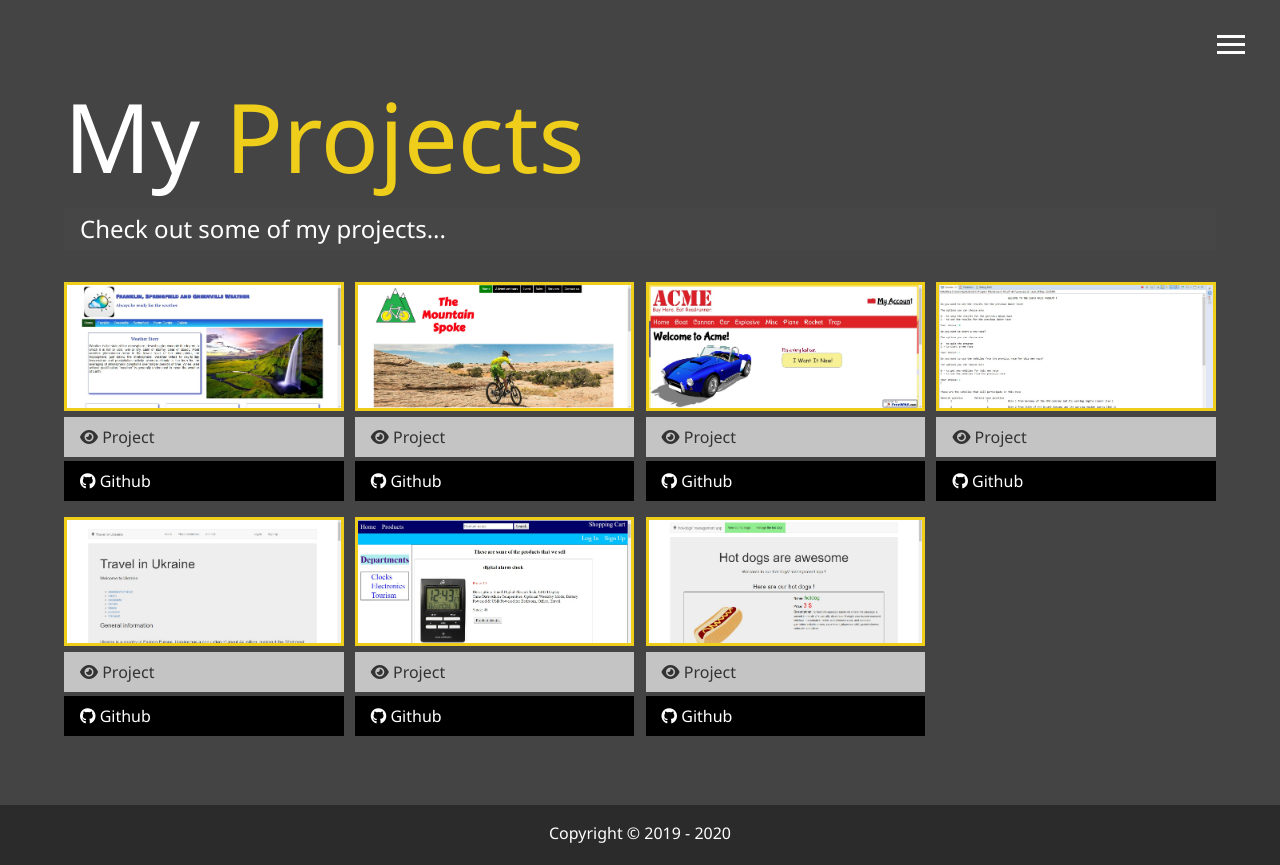
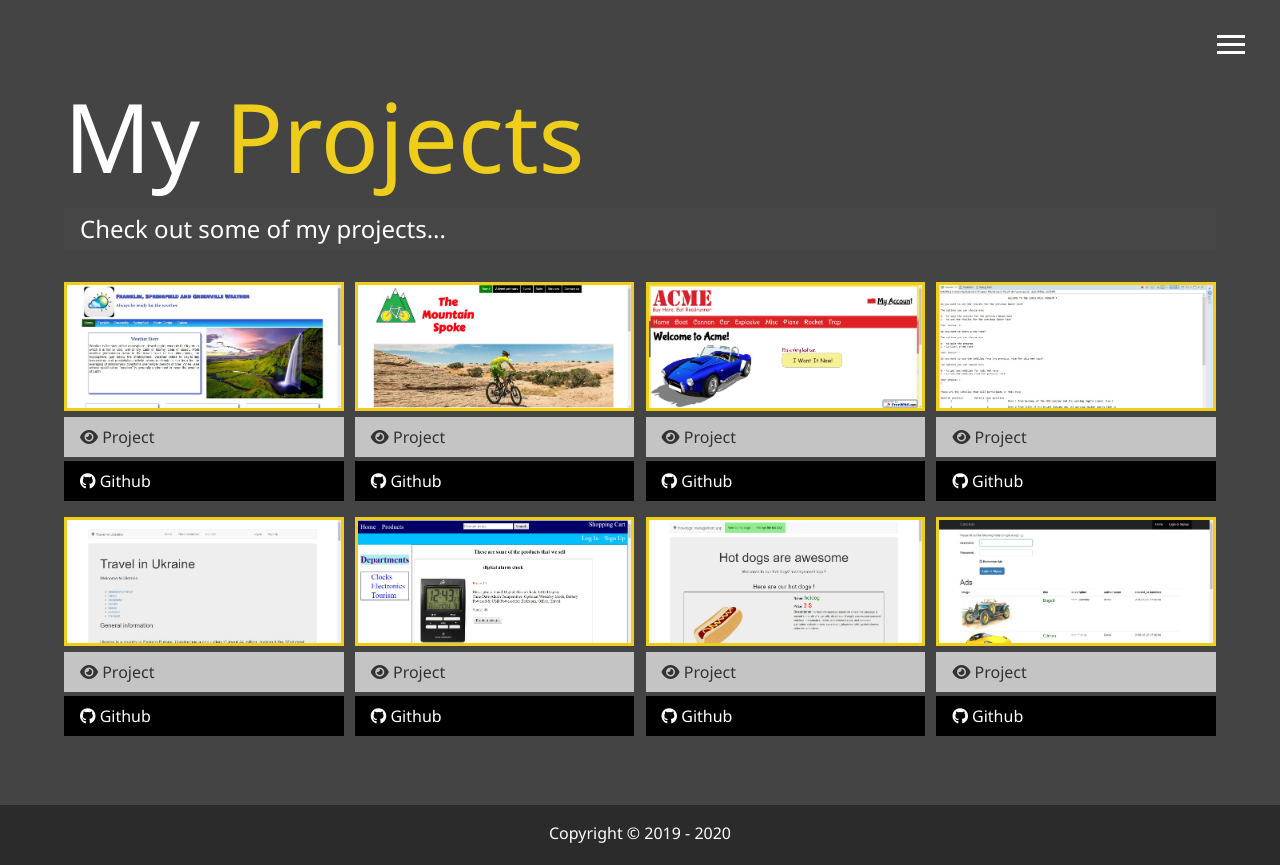
Before and after one commit to Shvets-Pavel/myportfolio, a website: page dist/projects.html in a window 1280 px wide. Drawn offline with Linux system fonts and the light colour scheme.

Commit message:
adding a portfolio site based on yii2 framework

```diff
--- a/dist/projects.html
+++ b/dist/projects.html
@@ -133,6 +133,17 @@
                                 <i class="fab fa-github"></i> Github
                             </a>
                     </div>
+                    <div class="item">
+                        <a href="http://pavelportfolio.epizy.com/cars-ads/web/index.php" target="_blank">
+                            <img src="img/projects/project8yii2.jpg" alt="Project">
+                        </a>
+                        <a href="http://pavelportfolio.epizy.com/cars-ads/web/index.php" target="_blank" class="btn-light">
+                            <i class="fas fa-eye"></i> Project
+                        </a>
+                        <a href="https://github.com/pavelwebdeveloper/ad-app-on-yii2-framework" target="_blank" class="btn-dark">
+                                <i class="fab fa-github"></i> Github
+                            </a>
+                    </div>
     </div>
 
 
```
Also changed, not shown: dist/img/projects/project8yii2.jpg (added).
